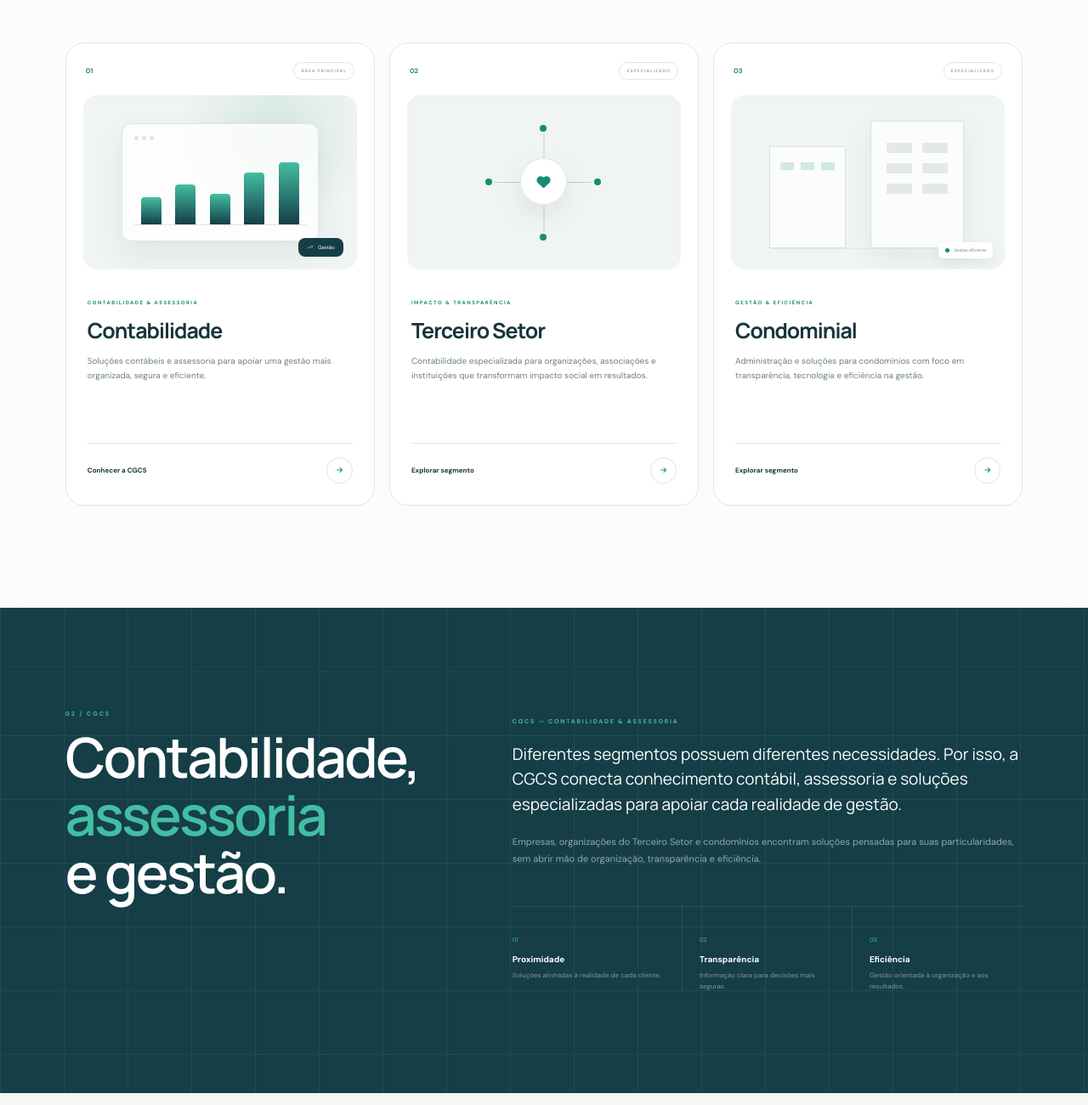
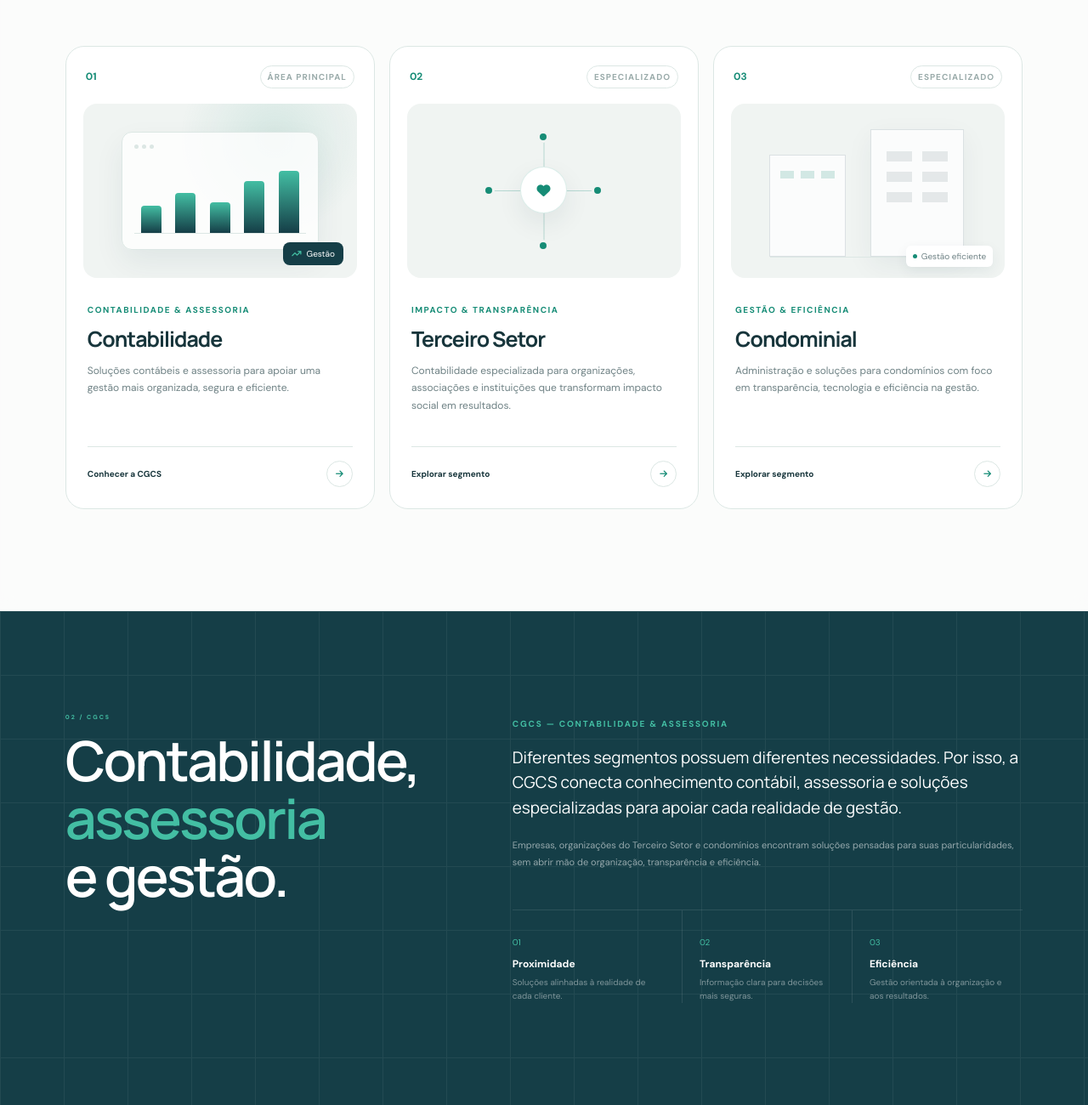
Before and after one commit to CarolinaMoreiraS/Site-Fabio-e-Cristiano, a plain HTML site: page index.html in a window 1280 px wide. Shown: the part 1230-2530 px from the top of the page at 85% size. Drawn offline with Linux system fonts and the light colour scheme.

Commit message:
Update style.css

```diff
--- a/style.css
+++ b/style.css
@@ -49,13 +49,9 @@ html {
 body {
 
     min-height: 100vh;
-
     overflow-x: hidden;
-
     background: var(--bg);
-
     color: var(--text);
-
     font-family:
         "DM Sans",
         sans-serif;
@@ -342,7 +338,7 @@ button {
     color:
         var(--shadow);
 
-    font-size: 11px;
+    font-size: 14px;
 
     font-weight: 600;
 
@@ -598,7 +594,7 @@ button {
     color:
         var(--green);
 
-    font-size: 7px;
+    font-size: 10px;
 
     font-weight: 700;
 
@@ -703,7 +699,7 @@ button {
     color:
         var(--navy);
 
-    font-size: 11px;
+    font-size: 13px;
 
     font-weight: 700;
 
@@ -1074,7 +1070,7 @@ button {
     color:
         var(--green);
 
-    font-size: 8px;
+    font-size: 12px;
 
     font-weight: 700;
 
@@ -1095,7 +1091,7 @@ button {
     color:
         var(--text-light);
 
-    font-size: 5px;
+    font-size: 10px;
 
     font-weight: 700;
 
@@ -1281,7 +1277,7 @@ button {
     color:
         #fff;
 
-    font-size: 6px;
+    font-size: 10px;
 
 }
 
@@ -1548,7 +1544,7 @@ button {
     color:
         var(--text-soft);
 
-    font-size: 5px;
+    font-size: 10px;
 
     box-shadow:
         0 5px 15px rgba(20,57,64,.07);
@@ -1586,7 +1582,7 @@ button {
     color:
         var(--green);
 
-    font-size: 6px;
+    font-size: 10px;
 
     font-weight: 700;
 
@@ -1618,7 +1614,7 @@ button {
     color:
         var(--text-soft);
 
-    font-size: 10px;
+    font-size: 12px;
 
     line-height: 1.7;
 
@@ -1655,7 +1651,7 @@ button {
     color:
         var(--text);
 
-    font-size: 8px;
+    font-size: 10px;
 
     font-weight: 700;
 
@@ -1798,7 +1794,7 @@ button {
     color:
         var(--green-light);
 
-    font-size: 7px;
+    font-size: 10px;
 
     font-weight: 700;
 
@@ -1890,7 +1886,7 @@ button {
     color:
         var(--green-light);
 
-    font-size: 7px;
+    font-size: 10px;
 
 }
 
@@ -1902,17 +1898,17 @@ button {
     margin:
         9px 0 6px;
 
+    font-size: 12px;
+
+}
+
+
+.about-values p {
+
+    color:
+        rgba(255,255,255,.45);
+
     font-size: 10px;
-
-}
-
-
-.about-values p {
-
-    color:
-        rgba(255,255,255,.45);
-
-    font-size: 8px;
 
     line-height: 1.6;
 
@@ -1946,7 +1942,7 @@ button {
     color:
         var(--green);
 
-    font-size: 7px;
+    font-size: 10px;
 
     font-weight: 700;
 
```
